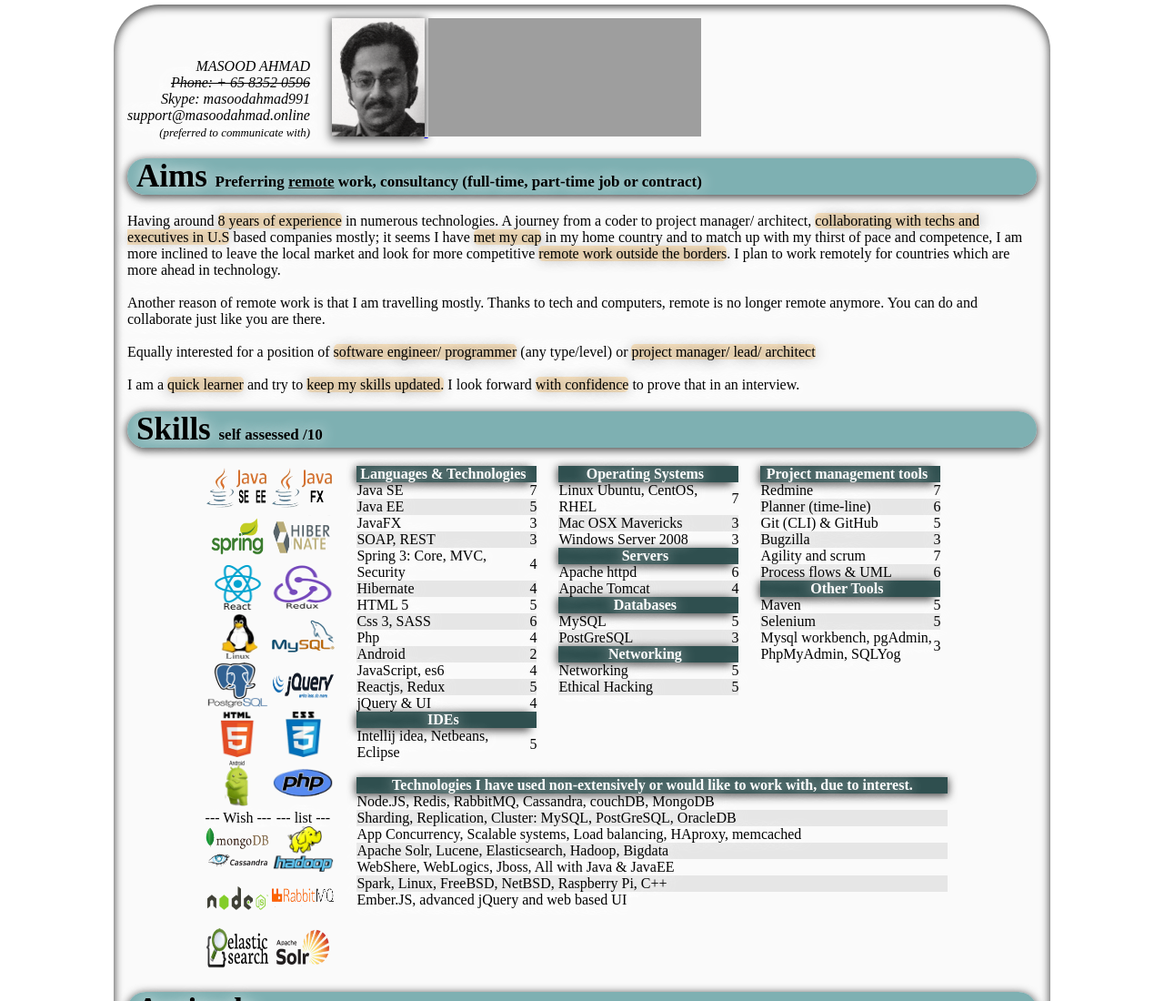
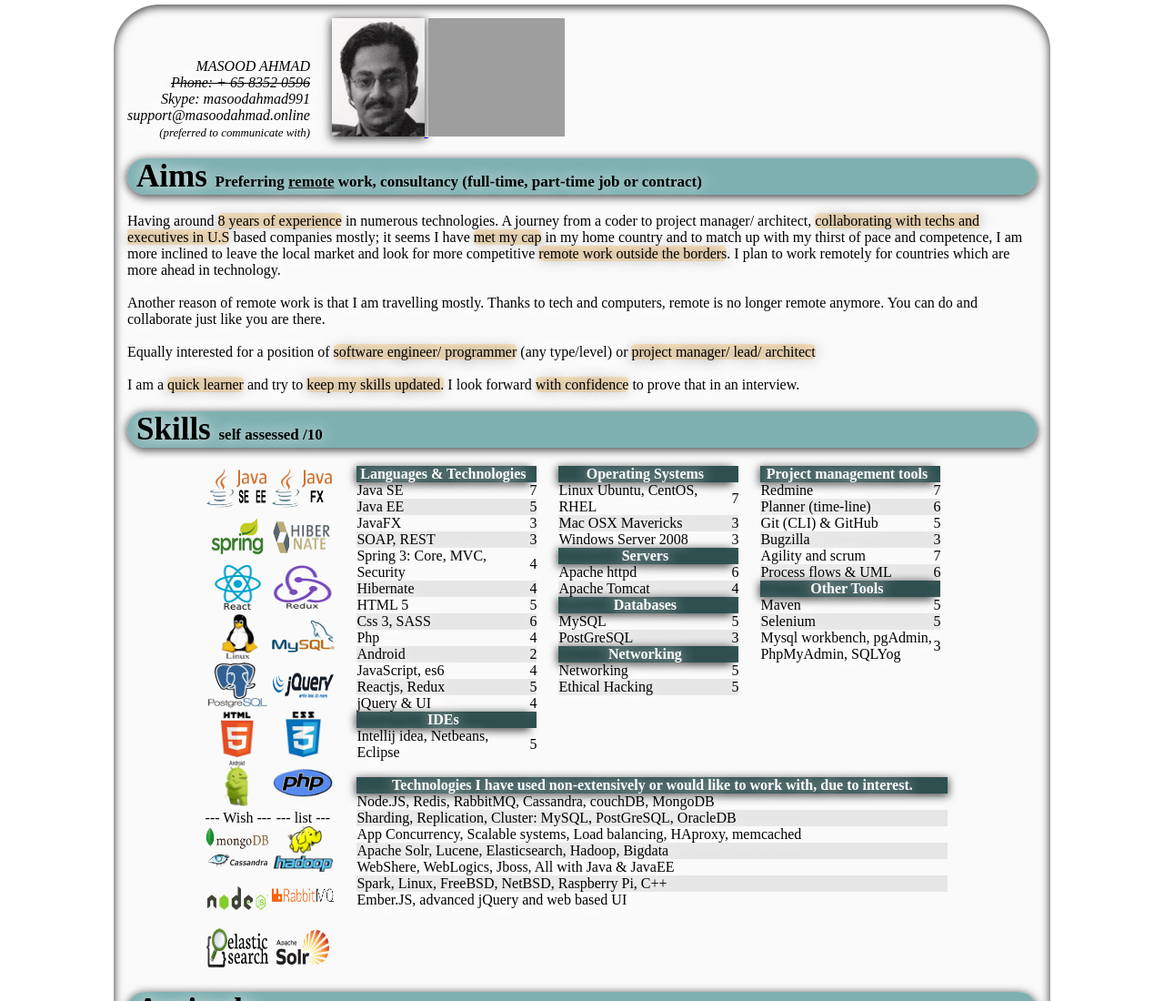
Before and after one commit to masoodahmad991/masResGlobal, a plain HTML site: page index.html in a window 1280 px wide. Shown: the top 1100 px of the page at 91% size. Drawn offline with Linux system fonts and the light colour scheme; grey boxes are pictures that could not be loaded.

Commit message:
Video size

```diff
--- a/index.html
+++ b/index.html
@@ -46,7 +46,7 @@
                     <a rel="author" href="#">
                         <img src="me.png" height="130" />
                     </a>
-		    <iframe height="130" src="https://www.youtube.com/embed/k2G9lX6GKPA" frameborder="0" allow="accelerometer; autoplay; encrypted-media; gyroscope; picture-in-picture" allowfullscreen></iframe>
+		    <iframe height="130" width=150 src="https://www.youtube.com/embed/k2G9lX6GKPA" frameborder="0" allow="accelerometer; autoplay; encrypted-media; gyroscope; picture-in-picture" allowfullscreen></iframe>
                 </div>
 
                 <!--<div id="main_message">-->
```
